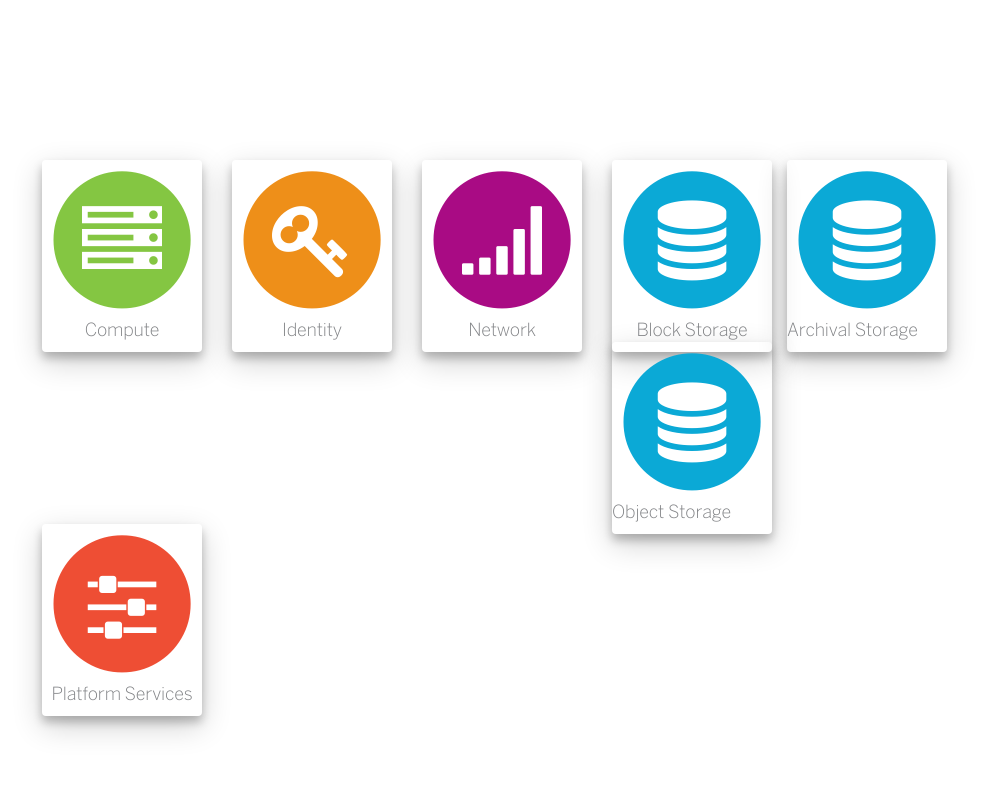
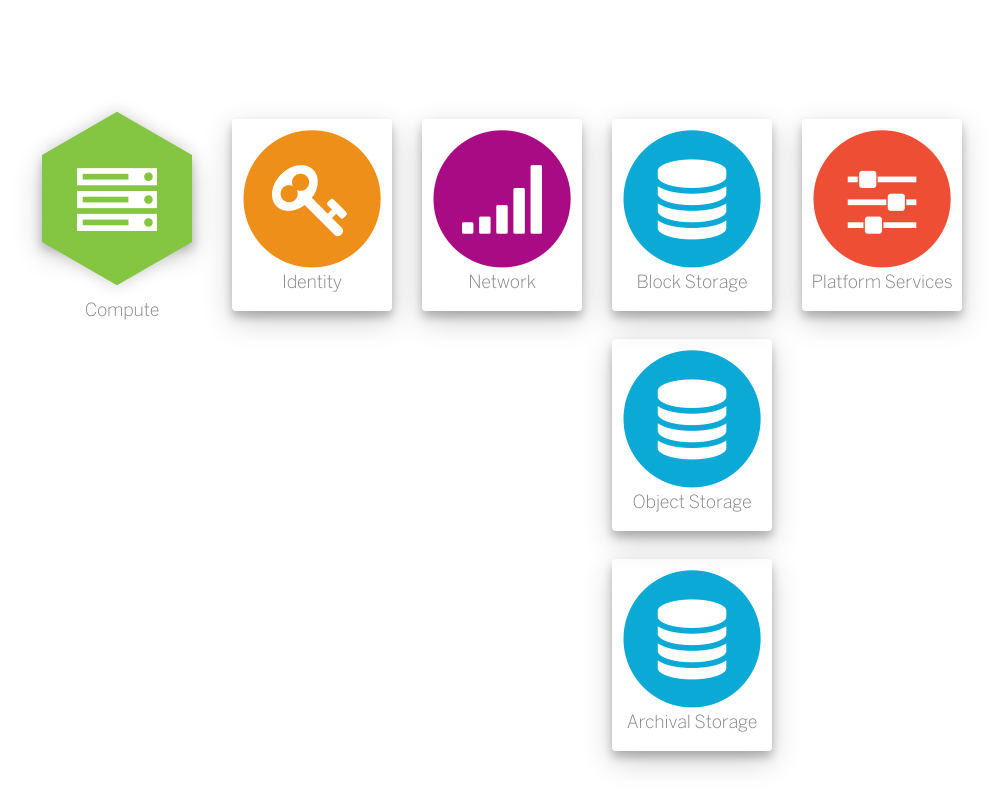
Before and after one commit to caleorourke/proof, a Jekyll site: the page built from categories.html, in a window 1280 px wide. Shown: the top 809 px of the page, without its empty margins (43-1045 px from the left). Built offline with Jekyll 4.4.1, drawn with Linux system fonts in a browser that asks for light colours; nearby versions of some CDN libraries; Markdown is read by kramdown in place of the engine named in the settings; the repository's description, which GitHub fills in, is left out.

Commit message:
new design artifact

```diff
--- a/_includes/partials/categories.html
+++ b/_includes/partials/categories.html
@@ -6,11 +6,12 @@
       <!-- Compute -->
       <div class="col-md-2">
         <div class="u-text-center">
-          <span class="fa-stack icon-large icon-green">
-            <i class="fa fa-circle fa-stack-2x shadow"></i>
-            <i class="fa fa-server fa-stack-1x fa-inverse"></i>
-          </span>
-          <h2 class="icon-caption">Compute</h2>
+          <div class="hexagon green shadow">
+            <span>
+              <i class="fa fa-server fa-inverse icon-large"></i>
+            </span>
+          </div>
+          <h2 class="icon-caption u-padding-top">Compute</h2>
         </div>
       </div>
 
@@ -38,7 +39,7 @@
 
       <!-- Storage -->
       <div class="col-md-2">
-        <div class="u-text-center">
+        <div class="u-text-center u-margin-bottom">
           <span class="fa-stack icon-large icon-blue">
             <i class="fa fa-circle fa-stack-2x shadow"></i>
             <i class="fa fa-database fa-stack-1x fa-inverse"></i>
@@ -46,6 +47,7 @@
           <h2 class="icon-caption">Block Storage</h2>
         </div>
 
+        <div class="u-text-center u-margin-bottom">
           <span class="fa-stack icon-large icon-blue">
             <i class="fa fa-circle fa-stack-2x shadow"></i>
             <i class="fa fa-database fa-stack-1x fa-inverse"></i>
@@ -53,6 +55,7 @@
           <h2 class="icon-caption">Object Storage</h2>
         </div>
 
+        <div class="u-text-center u-margin-bottom">
           <span class="fa-stack icon-large icon-blue">
             <i class="fa fa-circle fa-stack-2x shadow"></i>
             <i class="fa fa-database fa-stack-1x fa-inverse"></i>
--- a/css/main.css
+++ b/css/main.css
@@ -1,6 +1,6 @@
 /*
  *
- * Proof, Built on 03-01-2015
+ * Proof, Built on 03-09-2015
  * Copyright © 2015 Michael O'Rourke (@caleorourke). All rights reserved.
  * Code and documentation licensed under the MIT license.
  *
@@ -379,13 +379,6 @@
 .main-wrapper {
   padding-top: 7em;
   padding-bottom: 2em;
-}
-
-@media (min-width: 768px) {
-  .main-wrapper {
-    padding-top: 10em;
-    padding-bottom: 3em;
-  }
 }
 
 /* =========================
@@ -1390,16 +1383,12 @@
  */
 
 .icon-large {
+  padding-top: 7px;
   font-size: 80px !important;
   color: #3b3e42;
   -webkit-transition: color 0.3s;
        -o-transition: color 0.3s;
           transition: color 0.3s;
-}
-
-.icon-large:hover,
-.icon-large:focus {
-  color: #4e5258;
 }
 
 .icon-large .shadow {
@@ -1604,3 +1593,87 @@
 .u-text-center {
   text-align: center;
 }
+
+/* =========================
+   Margins
+   ========================= */
+
+.u-margin-top {
+  margin-top: 40px;
+}
+
+.u-margin-bottom {
+  margin-bottom: 40px;
+}
+
+/* =========================
+   Padding
+   ========================= */
+
+.u-padding-top {
+  padding-top: 15px;
+}
+
+.u-padding-bottom {
+  padding-bottom: 15px;
+}
+
+/*
+ * Shapes
+ *
+ * Copyright © Michael O'Rourke (@caleorourke)
+ * Code and documentation licensed under MIT
+ *
+ */
+
+.hexagon {
+  position: relative;
+  width: 150px;
+  height: 86.60px;
+  margin: 43.30px 0;
+  background-color: #ffffff;
+  box-shadow: 0 0 20px rgba(146, 146, 146, 0.45);
+}
+
+.hexagon:before,
+.hexagon:after {
+  position: absolute;
+  left: 21.9670px;
+  z-index: 1;
+  width: 106.07px;
+  height: 106.07px;
+  background-color: inherit;
+  content: "";
+  -webkit-transform: scaleY(0.5774) rotate(-45deg);
+      -ms-transform: scaleY(0.5774) rotate(-45deg);
+          transform: scaleY(0.5774) rotate(-45deg);
+  box-shadow: 0 0 20px rgba(146, 146, 146, 0.45);
+}
+
+.hexagon:before {
+  top: -53.033px;
+}
+
+.hexagon:after {
+  bottom: -53.033px;
+}
+
+.hexagon span {
+  position: absolute;
+  top: 0;
+  left: 0;
+  z-index: 2;
+  display: block;
+  width: 150px;
+  height: 86.6025px;
+  background: inherit;
+}
+
+.hexagon.green {
+  background-color: #84c642;
+}
+
+.shadow {
+  padding-bottom: 32px;
+  box-shadow: 0 6px 10px rgba(0, 0, 0, 0.23), 0 10px 30px rgba(0, 0, 0, 0.19);
+}
--- a/less/@import.less
+++ b/less/@import.less
@@ -26,3 +26,4 @@
 @import "icons.less";
 @import "code.less";
 @import "utilities.less";
+@import "shapes.less";
```
Also changed, not shown: less/base.less (+0 -7 lines), less/icons.less (+2 -5 lines), less/utilities.less (+24 -0 lines).
